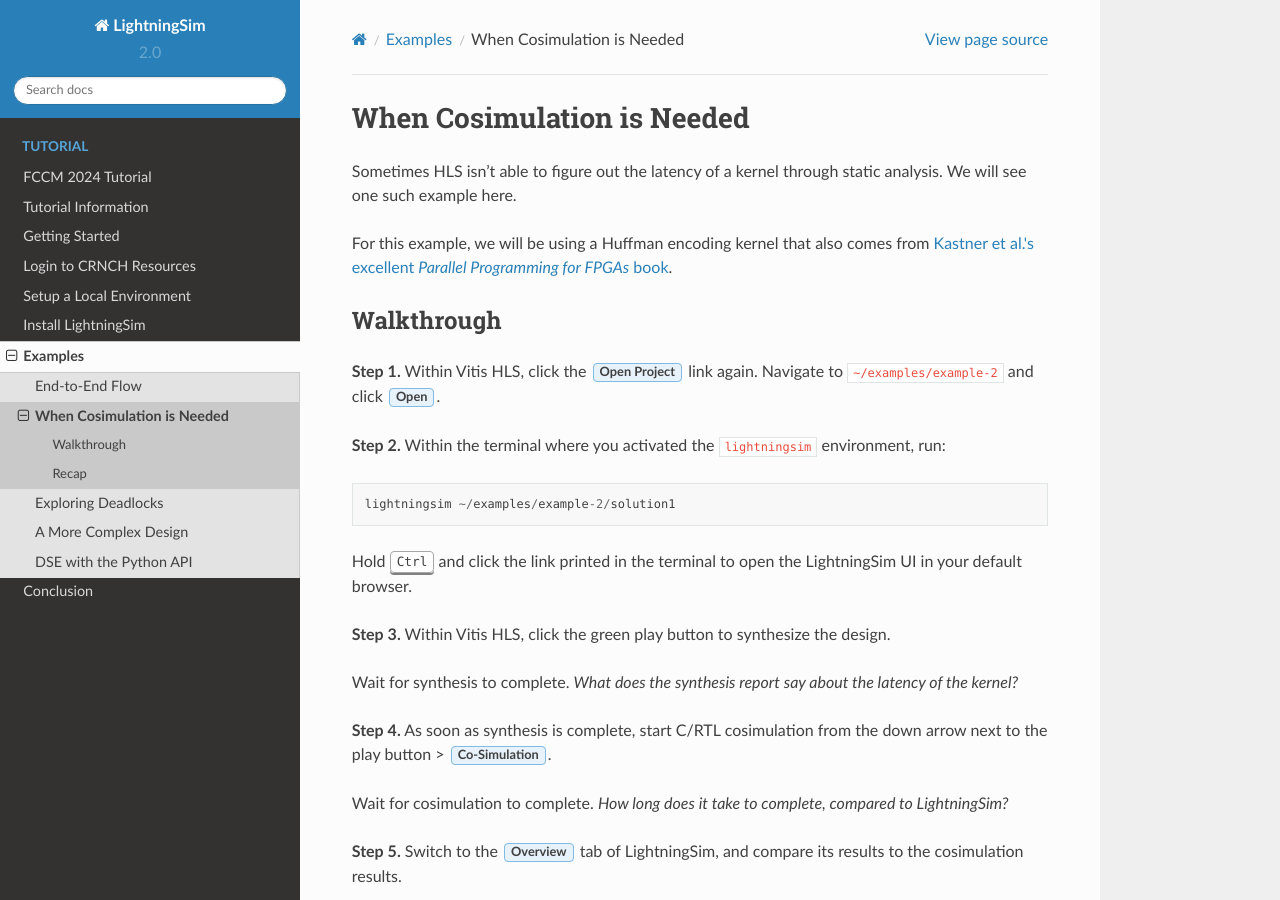
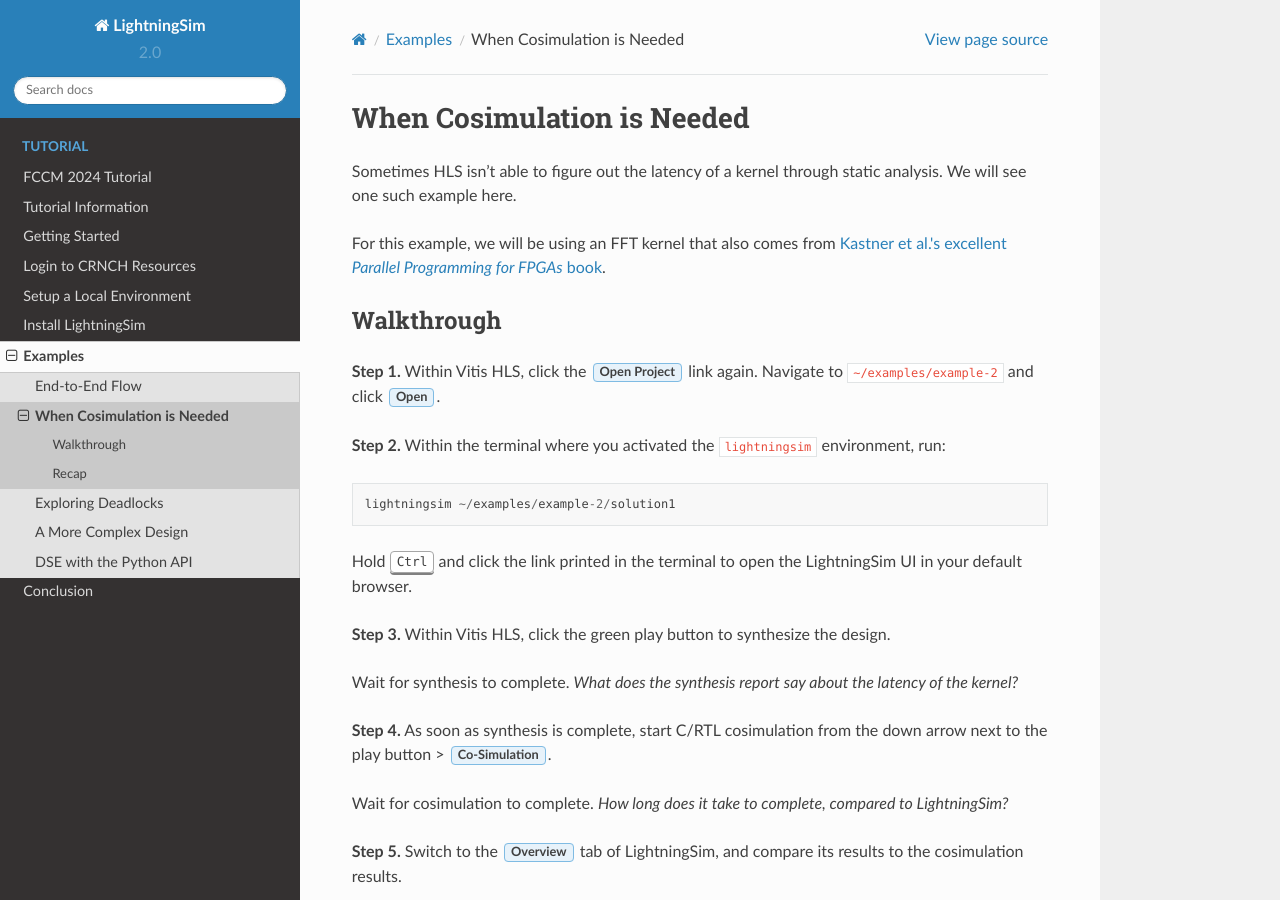
Before and after one commit to sharc-lab/lightningsim-doc, a Sphinx documentation site: the page built from docs/source/tutorial/ex2-hls-fail.rst, in a window 1280 px wide and 900 px high. Built offline with Sphinx 7.4.7 and the Read the Docs theme 2.0.0, drawn with Linux system fonts in a browser that asks for light colours.

Commit message:
update example 2 docs slightly

```diff
--- a/docs/source/tutorial/ex2-hls-fail.rst
+++ b/docs/source/tutorial/ex2-hls-fail.rst
@@ -3,7 +3,7 @@
 
 Sometimes HLS isn't able to figure out the latency of a kernel through static analysis. We will see one such example here.
 
-For this example, we will be using a Huffman encoding kernel that also comes from |Parallel Programming for FPGAs|_.
+For this example, we will be using an FFT kernel that also comes from |Parallel Programming for FPGAs|_.
 
 .. _Parallel Programming for FPGAs: https://arxiv.org/abs/1805.03648
 .. |Parallel Programming for FPGAs| raw:: html
```
